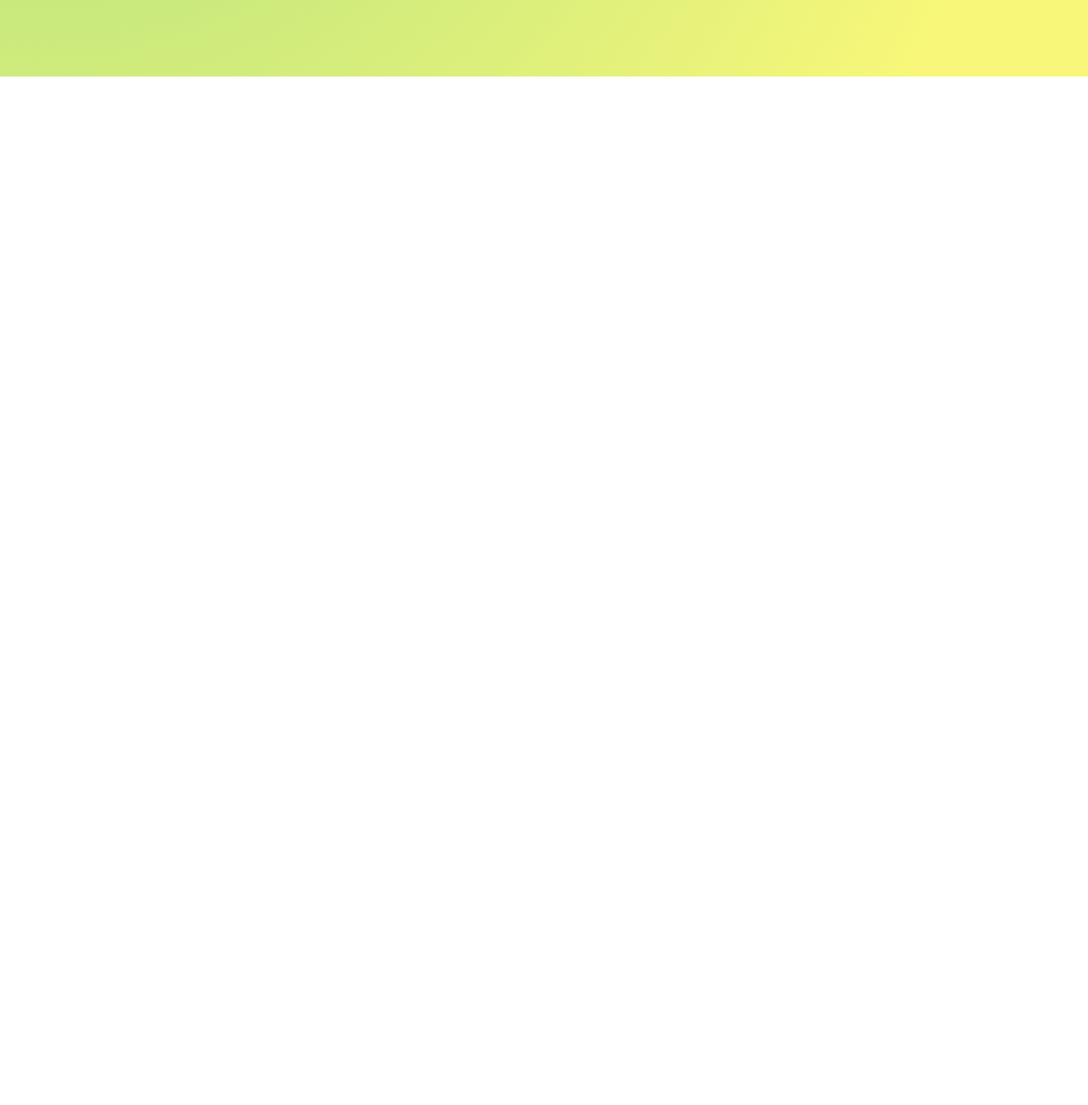
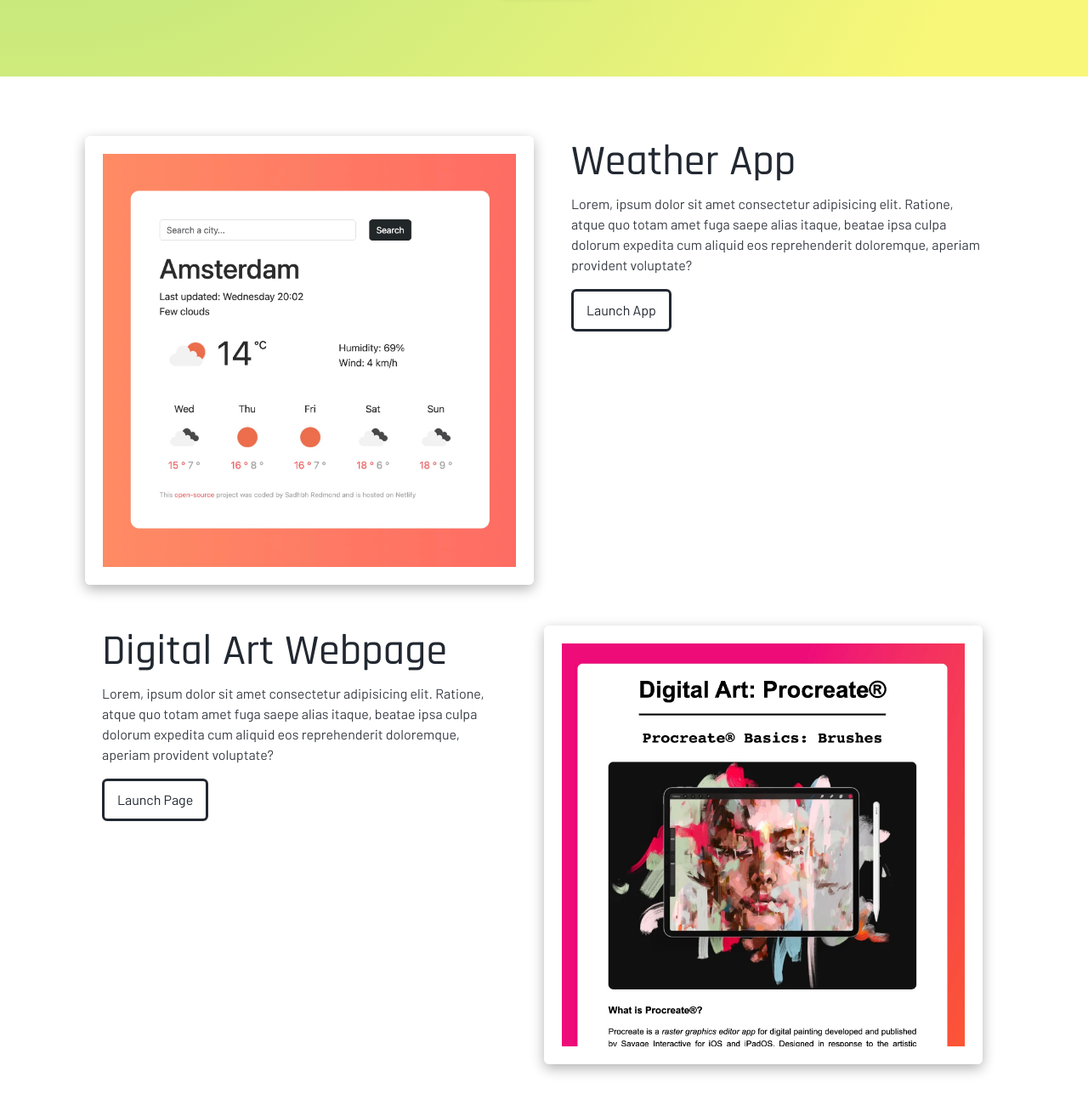
Before and after one commit to sadhbh23/Sadhbh-Redmond-Portfolio, a plain HTML site: page index.html in a window 1280 px wide. Shown: the part 505-1805 px from the top of the page at 85% size. Before the commit the page ends 800 px from the top, so only its background shows below. Drawn offline with nearby package versions, Linux system fonts and the light colour scheme.

Commit message:
Updated index.html File with Grid Containing New Content
Added grid to index.html file, beneath hero section. Imported images to /images directory and included them in the grid section of index.html. Added headings, descriptions and links that correspond with these images to the grid.

```diff
--- a/index.html
+++ b/index.html
@@ -47,5 +47,49 @@
       </p>
       <a href="#" class="btn primary-button">Contact Me</a>
     </div>
+    <div class="container">
+      <div class="row">
+        <div class="col-md-6">
+          <img
+            src="/images/weatherapp.png"
+            alt="weather app with five day weather forecast"
+            class="img-fluid rounded mb-5"
+          />
+        </div>
+        <div class="col-md-6">
+          <div class="project-description">
+            <h2>Weather App</h2>
+            <p>
+              Lorem, ipsum dolor sit amet consectetur adipisicing elit. Ratione,
+              atque quo totam amet fuga saepe alias itaque, beatae ipsa culpa
+              dolorum expedita cum aliquid eos reprehenderit doloremque, aperiam
+              provident voluptate?
+            </p>
+            <a href="#" class="btn secondary-button">Launch App</a>
+          </div>
+        </div>
+        <div class="row">
+          <div class="col-md-6">
+            <div class="project-description">
+              <h2>Digital Art Webpage</h2>
+              <p>
+                Lorem, ipsum dolor sit amet consectetur adipisicing elit.
+                Ratione, atque quo totam amet fuga saepe alias itaque, beatae
+                ipsa culpa dolorum expedita cum aliquid eos reprehenderit
+                doloremque, aperiam provident voluptate?
+              </p>
+              <a href="#" class="btn secondary-button">Launch Page</a>
+            </div>
+          </div>
+          <div class="col-md-6">
+            <img
+              src="/images/hobbypage.png"
+              alt="digital art introduction webpage"
+              class="img-fluid rounded mb-5"
+            />
+          </div>
+        </div>
+      </div>
+    </div>
   </body>
 </html>
--- a/src/design.css
+++ b/src/design.css
@@ -8,7 +8,13 @@ font-family: 'Space Grotesk', sans-serif;
   --secondary-color: #393e46;
   --tertiary-color: #fcda05;
   --background-color: #faf9f0;
-  --button-hover-color: #fff;
+  --primary-gradient: radial-gradient(
+    circle at 3% 4.8%,
+    rgb(169, 224, 127) 0%,
+    rgb(248, 247, 121) 86.6%
+  );
+  --heading-font: "Rajdhani", sans-serif;
+  --body-font: "Barlow", sans-serif;
 }
 
 h1,
@@ -18,7 +24,7 @@ h4,
 h5,
 h6 {
   color: var(--primary-color);
-  font-family: "Rajdhani", sans-serif;
+  font-family: var(--heading-font);
   font-weight: 500;
 }
 
@@ -27,13 +33,24 @@ h1 {
 }
 
 h2 {
+  font-size: 50px;
+}
+
+img {
+  border: 1px solid #fff;
+  box-shadow: 0px 5px 15px rgb(0, 0, 0, 0.3);
+  padding: 20px;
+}
+
+.hero h2 {
   color: var(--secondary-color);
+  font-weight: 600;
   font-size: 30px;
 }
 
 p {
   color: var(--secondary-color);
-  font-family: "Barlow", sans-serif;
+  font-family: var(--body-font);
 }
 
 .hero p {
@@ -51,10 +68,28 @@ p {
   text-align: center;
 }
 
+.container {
+  margin-top: 70px;
+  padding: 0px 30px;
+}
+
+.project-description {
+  padding: 0px 20px;
+}
+
 .primary-button {
   color: var(--background-color);
   background-color: var(--primary-color);
+  box-shadow: 5px 5px 10px rgb(0, 0, 0, 0.2);
+  font-family: var(--body-font);
   margin-top: 40px;
+  padding: 10px 15px;
+}
+
+.secondary-button {
+  color: var(--primary-color);
+  border: 3px solid var(--primary-color);
+  font-family: var(--body-font);
   padding: 10px 15px;
 }
 
@@ -64,3 +99,9 @@ p {
   background-color: var(--secondary-color);
   transition: all 200 ease-in-out;
 }
+
+.secondary-button:hover {
+  cursor: pointer;
+  border: 3px solid var(--secondary-color);
+  transition: all 200ms ease-in-out;
+}
```
Also changed, not shown: images/hobbypage.jpeg (added), images/hobbypage.png (added), images/weatherapp.jpeg (added), images/weatherapp.png (added), 2 other files.
